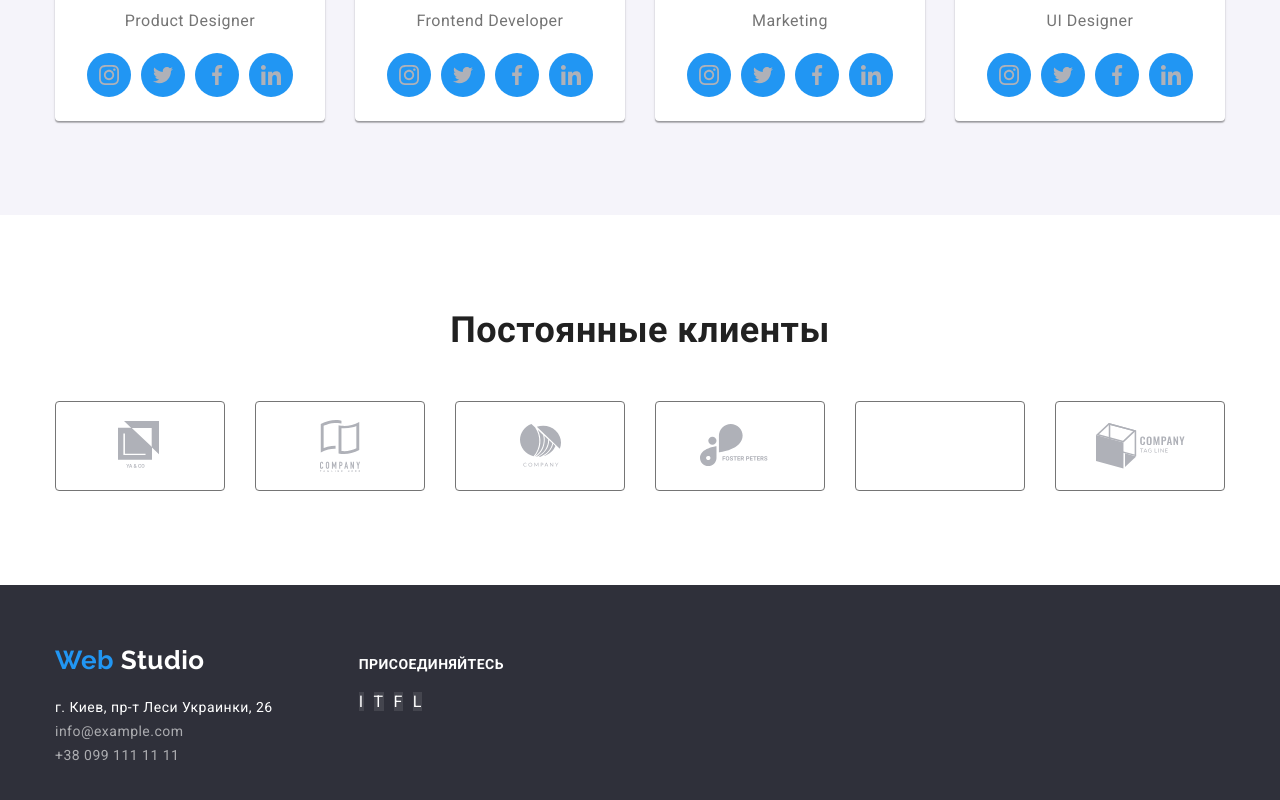
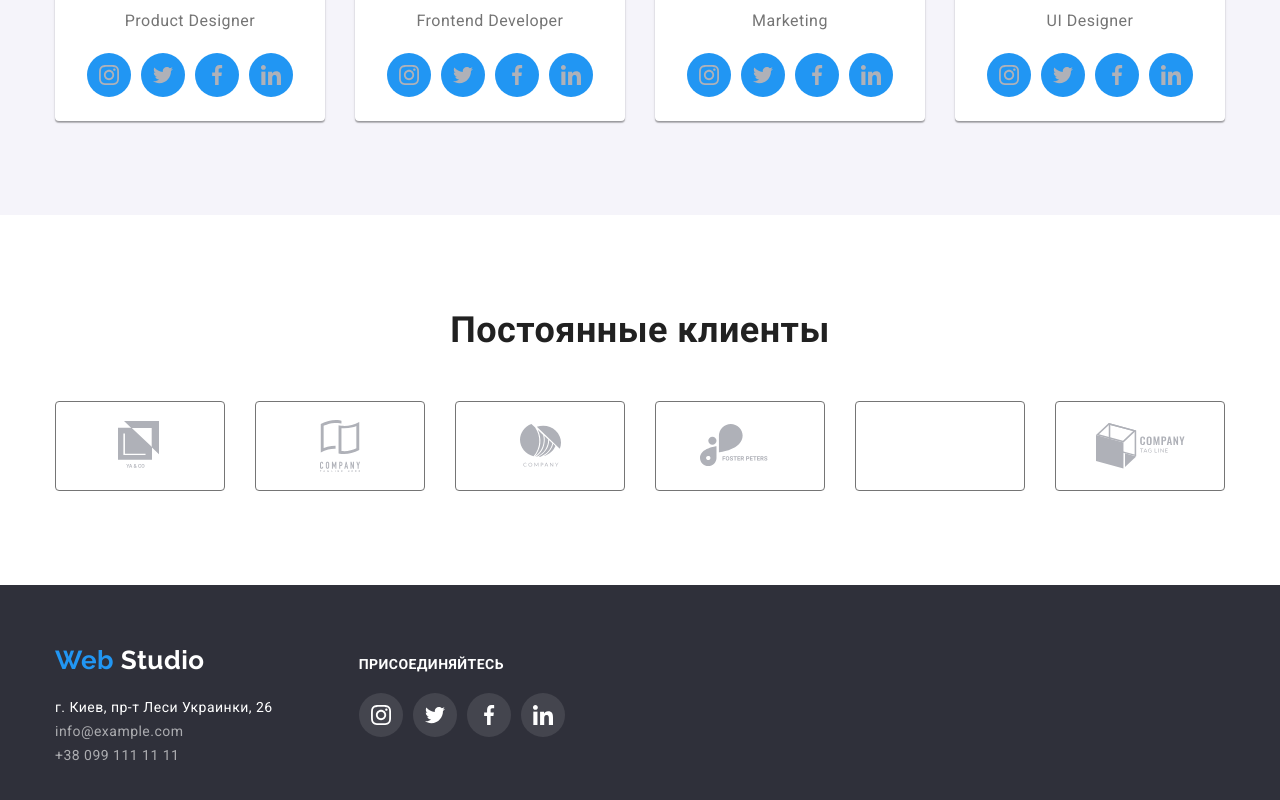
Before and after one commit to TkachenkoAnton/goit-markup-hw-04, a plain HTML site: page index.html in a window 1280 px wide. Shown: the part 2122-2922 px from the top of the page. Drawn offline with Linux system fonts and the light colour scheme.

Commit message:
стилизировал футтер

```diff
--- a/css/styles.css
+++ b/css/styles.css
@@ -509,14 +509,12 @@ img {
 
 /* Подвал */
 .footer {
-  /* Временный фон */
   background-color: #2f303a;
-  /* Временный фон */
   padding-top: 60px;
   padding-bottom: 60px;
 }
 
-.footer-nav {
+.footernav {
   display: flex;
   align-items: baseline;
 }
@@ -534,19 +532,19 @@ img {
   color: var(--logo-bottom-color);
 }
 
-.address-item-street,
-.address-item-contacts {
+.footernav__street,
+.footernav__contacts {
   font-style: normal;
   font-size: 14px;
   line-height: 1.71;
   color: var(--footerheadelements);
 }
 
-.address-item-contacts {
+.footernav__contacts {
   color: var(--footerelements);
 }
 
-.joinin {
+.socialcommunity_jointitle {
   display: block;
   margin-bottom: 20px;
   font-weight: 700;
@@ -556,21 +554,46 @@ img {
   color: var(--footerheadelements);
 }
 
-.joinin-list {
+.socialcommunity__list {
   display: flex;
 }
 
-.joinin-list-item:not(:last-child) {
+.socialcommunity__link {
+}
+
+.socialcommunity__link {
+  content: "";
+  display: block;
+  width: 44px;
+  height: 44px;
+  background: var(--joinin-links-background);
+  border-radius: 50%;
+  background-position: center;
+  background-repeat: no-repeat;
+}
+
+.socialcommunity__instagram {
+  background-image: url("../images/socialcommunity/whiteinstagram.svg");
+}
+
+.socialcommunity__twitter {
+  background-image: url("../images/socialcommunity/whitrtwitter.svg");
+}
+
+.socialcommunity__facebook {
+  background-image: url("../images/socialcommunity/whitefacebook.svg");
+}
+
+.socialcommunity__linkedin {
+  background-image: url("../images/socialcommunity/whitelinkedin.svg");
+}
+
+.socialcommunity__item:not(:last-child) {
   margin-right: 10px;
 }
 
-.joinin-links {
-  background: var(--joinin-links-background);
-  color: var(--primary-background-color);
-}
-
-.joinin-links:hover,
-.joinin-links:focus {
+.socialcommunity__link:hover,
+.socialcommunity__link:focus {
   background-color: var(--activestate);
 }
 
--- a/index.html
+++ b/index.html
@@ -344,55 +344,51 @@
     </main>
     <!--Подвал-->
     <footer class="footer">
-      <div class="footer-nav container">
+      <div class="footernav container">
         <div class="logo-adress">
           <a class="logo link" href="./index.html" lang="en"
             >Web <span class="logobottom">Studio</span></a
           >
-          <address class="address">
-            <span class="address-item-street"
+          <address class="footernav__address">
+            <span class="footernav__street"
               >г. Киев, пр-т Леси Украинки, 26</span
             ><br />
-            <span class="address-item-contacts">info@example.com</span><br />
-            <span class="address-item-contacts">+38 099 111 11 11</span>
+            <span class="footernav__contacts">info@example.com</span><br />
+            <span class="footernav__contacts">+38 099 111 11 11</span>
           </address>
         </div>
         <!-- Призыв для входа в соцсети -->
-        <div class="joininandliks">
-          <b class="joinin">Присоединяйтесь</b>
+        <div class="socialcommunity">
+          <b class="socialcommunity_jointitle">Присоединяйтесь</b>
           <!-- Ссылки на соц сети-->
-          <ul class="joinin-list list">
-            <li class="joinin-list-item">
+          <ul class="socialcommunity__list list">
+            <li class="socialcommunity__item">
               <a
-                class="joinin-links link"
+                class="socialcommunity__link socialcommunity__instagram link"
                 href="https://www.instagram.com/?hl=ru"
                 aria-label="Instagram"
-                >I</a
-              >
+              ></a>
             </li>
-            <li class="joinin-list-item">
+            <li class="socialcommunity__item">
               <a
-                class="joinin-links link"
+                class="socialcommunity__link socialcommunity__twitter link"
                 href="https://twitter.com/explore"
                 aria-label="Twitter"
-                >T</a
-              >
+              ></a>
             </li>
-            <li class="joinin-list-item">
+            <li class="socialcommunity__item">
               <a
-                class="joinin-links link"
+                class="socialcommunity__link socialcommunity__facebook link"
                 href="https://www.facebook.com/"
                 aria-label="Facebook"
-                >F</a
-              >
+              ></a>
             </li>
-            <li class="joinin-list-item">
+            <li class="socialcommunity__item">
               <a
-                class="joinin-links link"
+                class="socialcommunity__link socialcommunity__linkedin link"
                 href="https://www.linkedin.com/"
                 aria-label="LinkedIn"
-                >L</a
-              >
+              ></a>
             </li>
           </ul>
         </div>
```
Also changed, not shown: images/socialcommunity/whitefacebook.svg (added), images/socialcommunity/whiteinstagram.svg (added), images/socialcommunity/whitelinkedin.svg (added), images/socialcommunity/whitrtwitter.svg (added).
